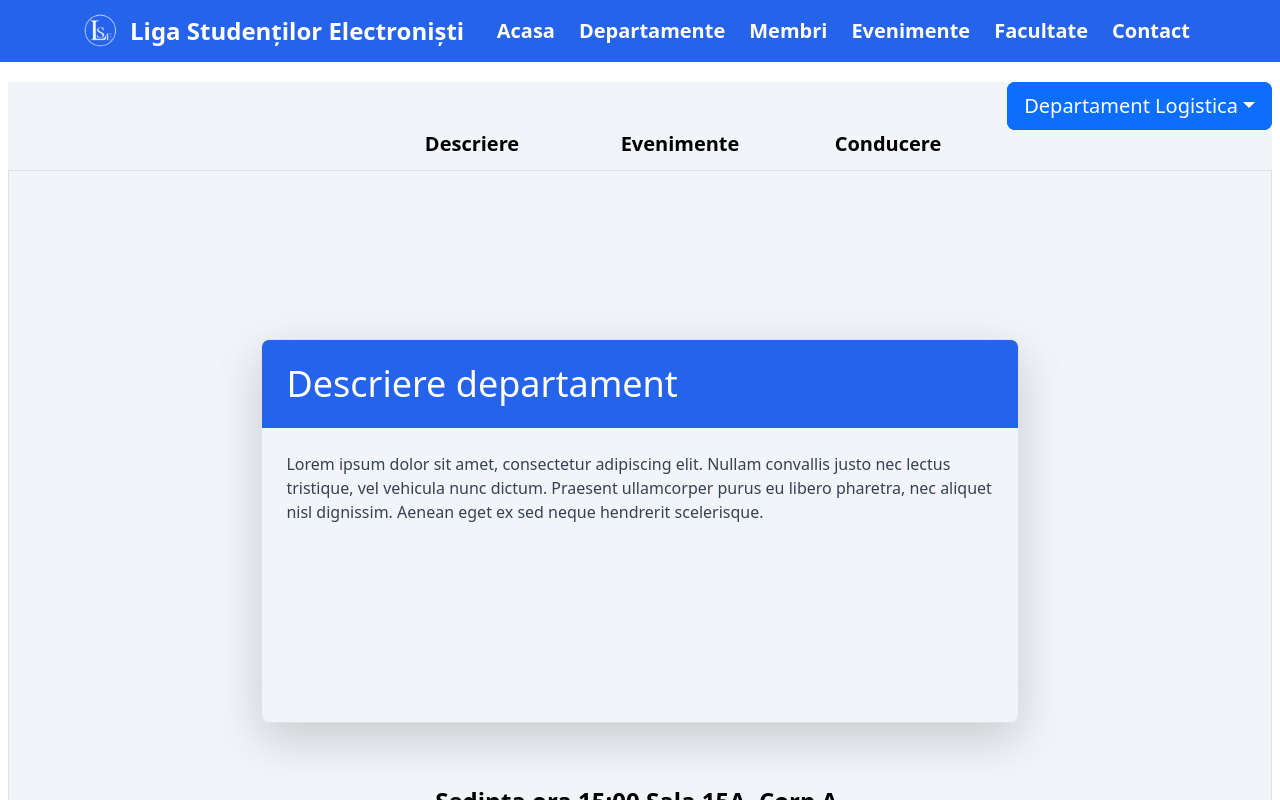
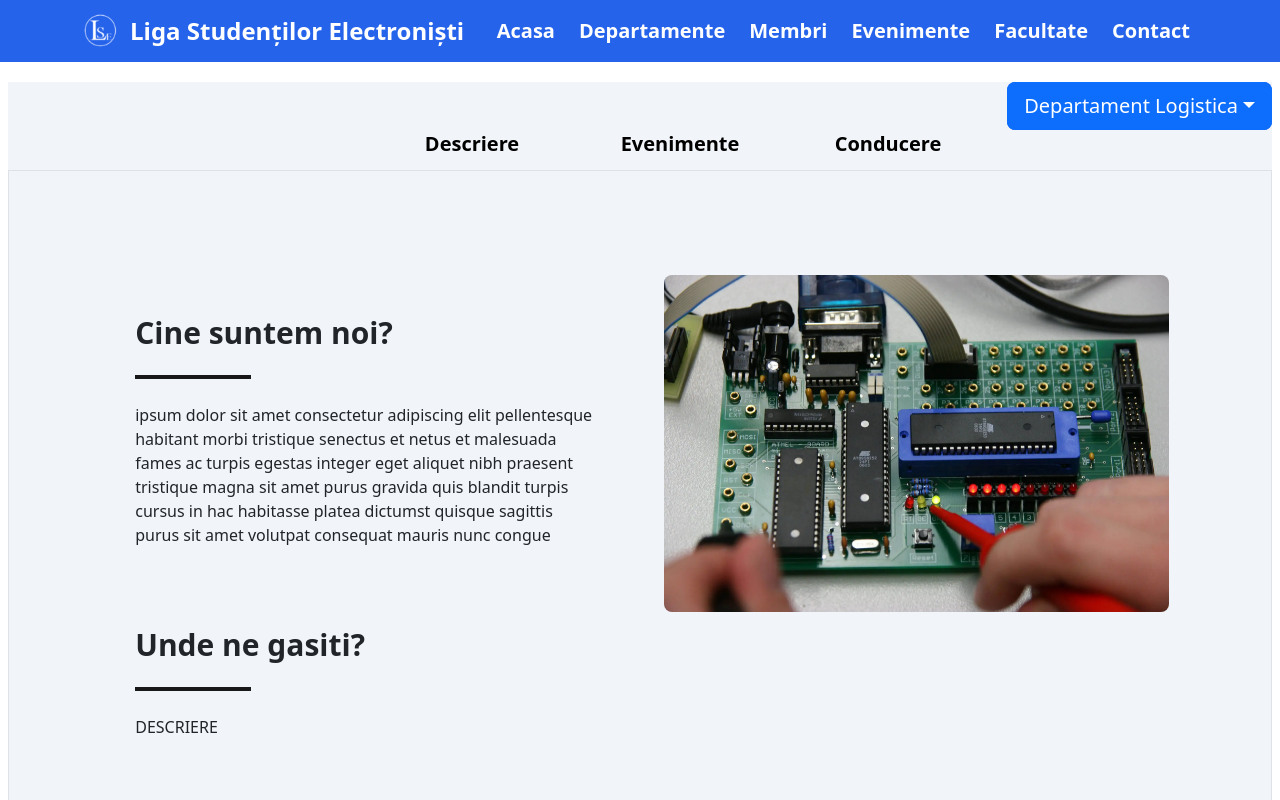
Before and after one commit to ConducereIT/lsebucuresti.org, a React (Create React App) app in the folder client/: page /departamente in a window 1280 px wide. Shown: the top 800 px of the page. Built offline with nearby package versions, Linux system fonts and the light colour scheme.

Commit message:
Departament component update

```diff
--- a/client/src/components/Departamente/Descriere.component.js
+++ b/client/src/components/Departamente/Descriere.component.js
@@ -1,32 +1,44 @@
 import React from "react";
-import { motion, AnimatePresence } from "framer-motion";
+import secondPicture from "../../assets/img/Facultate/secondPicture.webp";
 
 const Descriere = () => {
   return (
-    <div className="">
-      <motion.div className=" content-center justify-center mt-32 mb-auto ">
-        <div className="md:h-96 md:w-[60%] border border-black mx-auto mt-10 rounded-lg shadow-lg overflow-hidden">
-          <motion.h1 className="text-4xl text-white bg-blue-600 p-6">
-            Descriere departament
-          </motion.h1>
-          <motion.p className="text-gray-700 p-6">
-            Lorem ipsum dolor sit amet, consectetur adipiscing elit. Nullam
-            convallis justo nec lectus tristique, vel vehicula nunc dictum.
-            Praesent ullamcorper purus eu libero pharetra, nec aliquet nisl
-            dignissim. Aenean eget ex sed neque hendrerit scelerisque.
-          </motion.p>
+    <div className=" flex items-center justify-center">
+      <div className="w-4/5 md:w-80%">
+        <div className="flex flex-col md:flex-row items-center md:items-start">
+          <div className="w-full md:w-1/2 md:pr-10 md:mt-16">
+            <div className="pb-10 md:pb-20">
+              <h1 className="text-xl md:text-3xl font-semibold pb-3 mb-2">
+                Cine suntem noi?
+              </h1>
+              <hr className="border-4 border-black opacity-90 w-1/4 pb-6" />
+              <p>
+                ipsum dolor sit amet consectetur adipiscing elit pellentesque
+                habitant morbi tristique senectus et netus et malesuada fames ac
+                turpis egestas integer eget aliquet nibh praesent tristique
+                magna sit amet purus gravida quis blandit turpis cursus in hac
+                habitasse platea dictumst quisque sagittis purus sit amet
+                volutpat consequat mauris nunc congue
+              </p>
+            </div>
+            <div>
+              <h1 className="text-xl md:text-3xl font-semibold pb-3 mb-2">
+                Unde ne gasiti?
+              </h1>
+              <hr className="border-4 border-black opacity-90 w-1/4 pb-6" />
+              DESCRIERE
+            </div>
+          </div>
+
+          <div className="w-full md:w-1/2">
+            <img
+              className="rounded-lg mt-6 md:ml-6"
+              src={secondPicture}
+              alt="ETTI"
+            />
+          </div>
         </div>
-        <div className="md:h-auto md:w-[40%] md:ml-auto md:mr-auto text-center mt-10">
-          <motion.h2
-            initial={{ opacity: 0, y: -20 }}
-            animate={{ opacity: 1, y: 0 }}
-            transition={{ duration: 0.5 }}
-            className="text-black text-xl md:text-2xl font-bold p-4"
-          >
-            Sedinta ora 15:00 Sala 15A, Corp A, ETTI
-          </motion.h2>
-        </div>
-      </motion.div>
+      </div>
     </div>
   );
 };
--- a/client/src/components/Departamente/Item.component.js
+++ b/client/src/components/Departamente/Item.component.js
@@ -34,11 +34,11 @@ const DepartamentItem = ({ selectedTab }) => {
           {index === 0 && (
             <motion.div
               key="component1"
-              initial={{ opacity: 0, x: -50, y: -50 }}
+              initial={{ opacity: 0, x: -50, y: 0 }}
               animate={{ opacity: 1, x: 0, y: 0 }}
-              exit={{ opacity: 0, x: -50, y: -50 }}
+              exit={{ opacity: 0, x: 50, y: 0 }}
               transition={{ duration: 0.5 }}
-              className="bg-slate-100"
+              className="bg-slate-100 flex items-center justify-self-center justify-center py-20"
             >
               <Descriere />
             </motion.div>
@@ -46,9 +46,9 @@ const DepartamentItem = ({ selectedTab }) => {
           {index === 1 && (
             <motion.div
               key="component2"
-              initial={{ opacity: 0, x: -50, y: -50 }}
+              initial={{ opacity: 0, x: -50, y: 0 }}
               animate={{ opacity: 1, x: 0, y: 0 }}
-              exit={{ opacity: 0, x: -50, y: -50 }}
+              exit={{ opacity: 0, x: 50, y: 0 }}
               transition={{ duration: 0.5 }}
               className="h-[100%] "
             >
@@ -58,9 +58,9 @@ const DepartamentItem = ({ selectedTab }) => {
           {index === 2 && (
             <motion.div
               key="component3"
-              initial={{ opacity: 0, x: -50, y: -50 }}
+              initial={{ opacity: 0, x: -50, y: 0 }}
               animate={{ opacity: 1, x: 0, y: 0 }}
-              exit={{ opacity: 0, x: -50, y: -50 }}
+              exit={{ opacity: 0, x: 50, y: 0 }}
               transition={{ duration: 0.5 }}
             >
               <h>Index 3</h>
```
